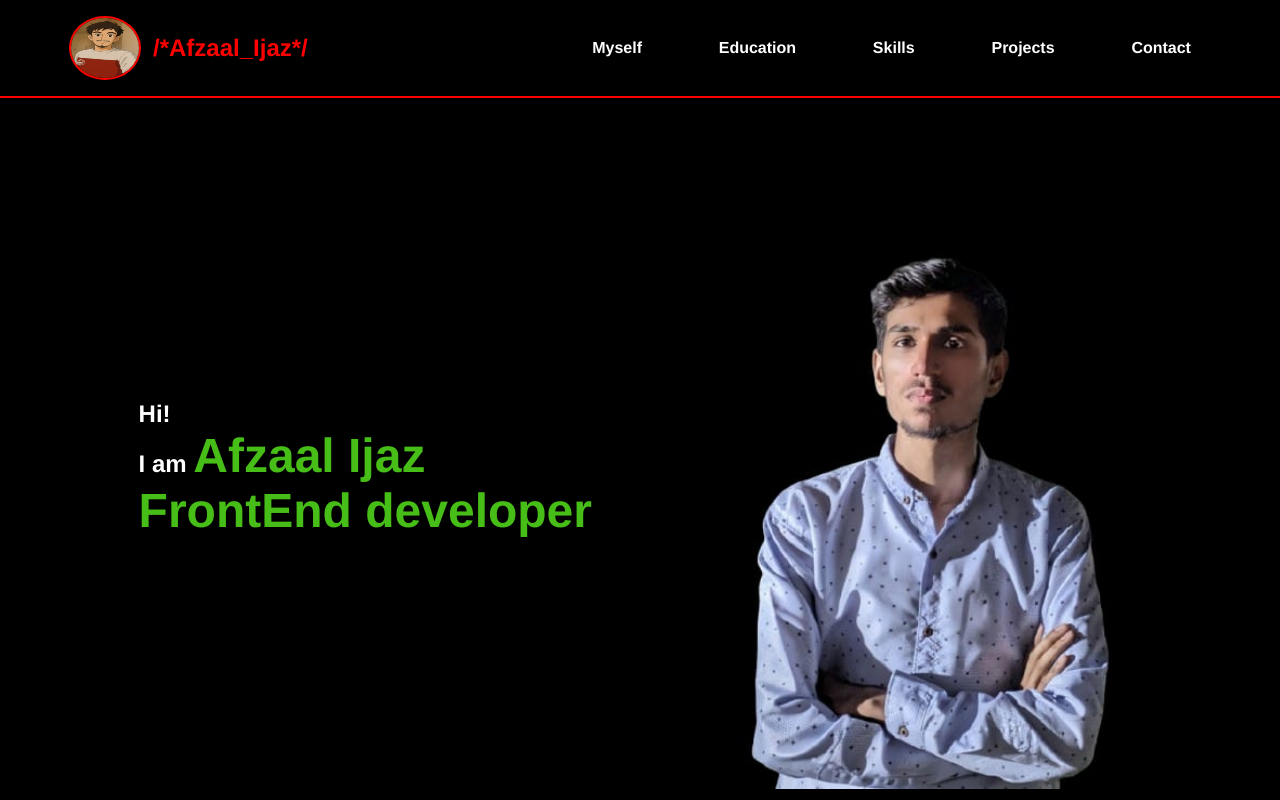
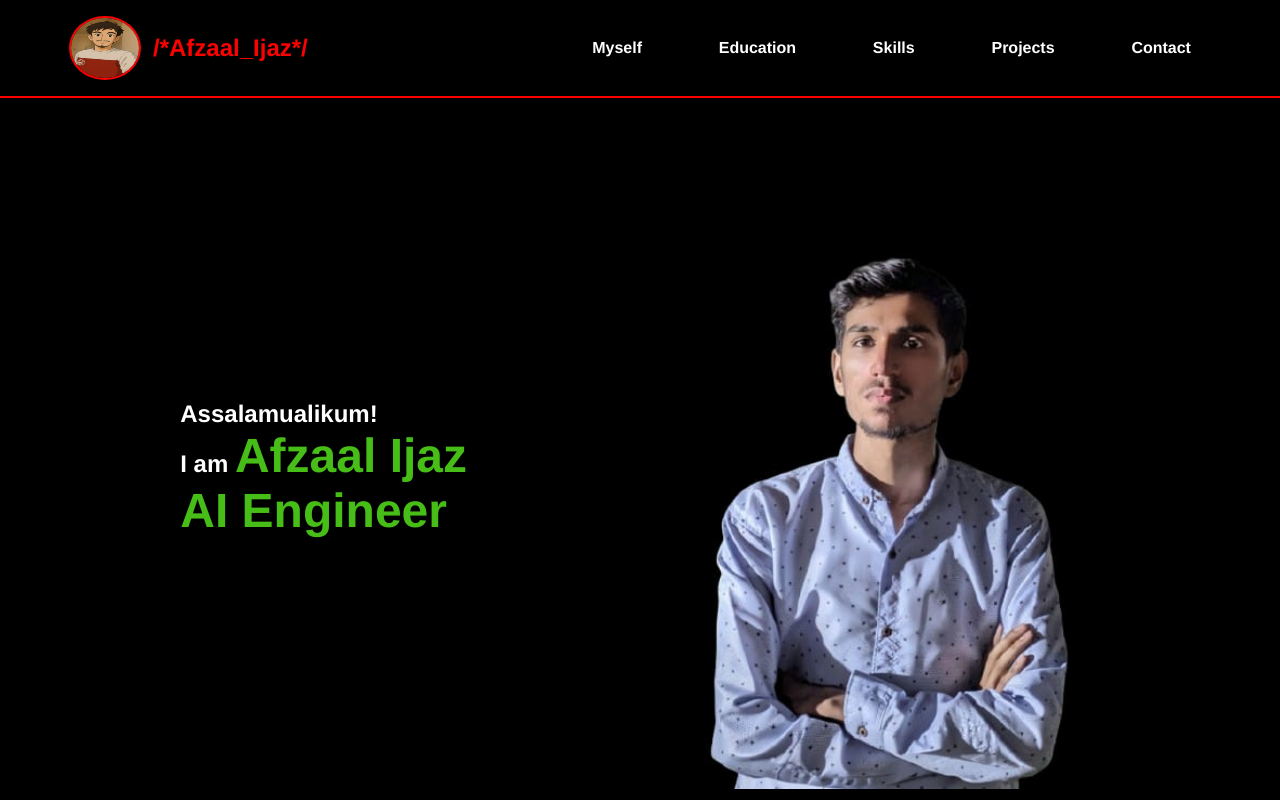
Before and after one commit to Afzaal-Ijaz/Portfolio-website, a plain HTML site: page index.html in a window 1280 px wide. Shown: the top 800 px of the page. Drawn offline with nearby package versions, Linux system fonts and the light colour scheme.

Commit message:
change role

```diff
--- a/index.html
+++ b/index.html
@@ -50,7 +50,7 @@
     <!--Main Section-->
     <section id="Myself">
         <div class="myself">
-            <h1  class="main-para">Hi! <br> I am <span>Afzaal Ijaz</span><br><span>FrontEnd developer</span></h1>
+            <h1  class="main-para">Assalamualikum! <br> I am <span>Afzaal Ijaz</span><br><span>AI Engineer</span></h1>
             <img  src="Images/main image.jpg" alt="Profile Img" id="profile-pic">
         </div>
     </section>
```
